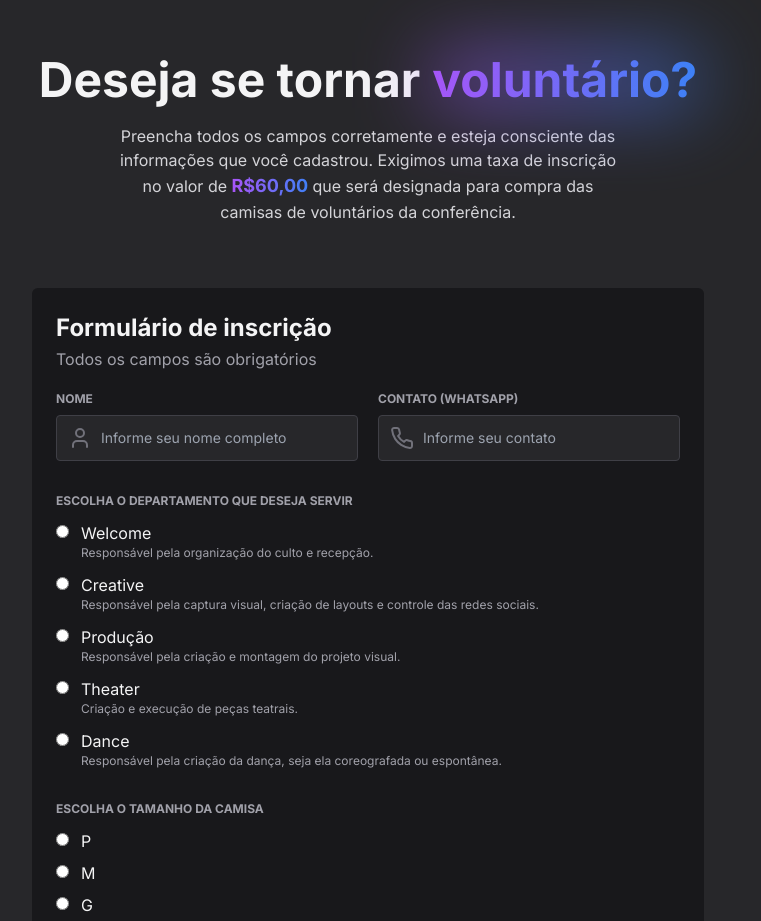
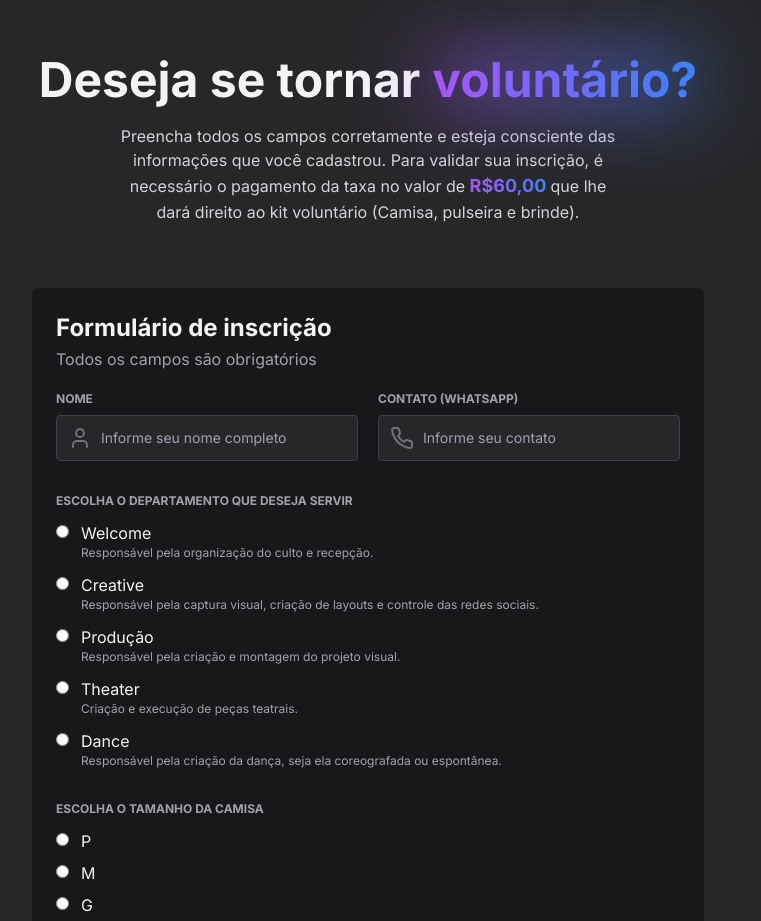
Before and after one commit to pelucs/connect, a Next.js app: page / in a window 1280 px wide. Shown: the part 1920-2841 px from the top of the page, without its empty margins (272-1033 px from the left). Built offline with nearby package versions, Linux system fonts and the light colour scheme; a web font is replaced by a local one.

Commit message:
Update FormContainer.tsx

```diff
--- a/src/components/FormContainer.tsx
+++ b/src/components/FormContainer.tsx
@@ -18,8 +18,8 @@ export default () => {
 
         <p className="mt-3 md:mt-5 w-full max-w-lg text-zinc-300 text-center">
           Preencha todos os campos corretamente e esteja consciente das informações que você cadastrou.
-          Exigimos uma taxa de inscrição no valor de <span className="text-gradient text-lg font-bold">R$60,00 </span>
-          que será designada para compra das camisas de voluntários da conferência.
+          Para validar sua inscrição, é necessário o pagamento da taxa no valor de <span className="text-gradient text-lg font-bold">R$60,00 </span>
+          que lhe dará direito ao kit voluntário (Camisa, pulseira e brinde).
         </p>
       </div>
 
```
